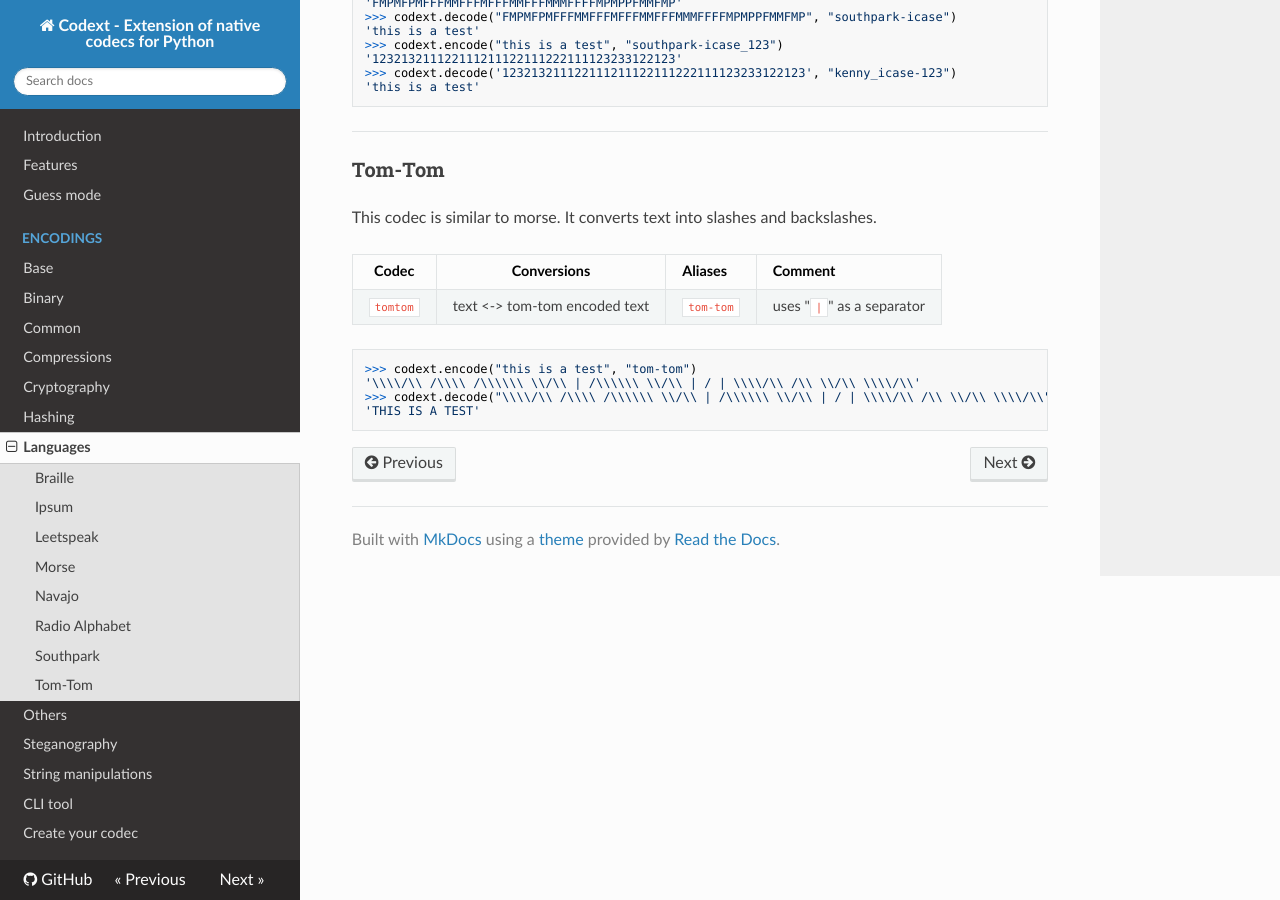
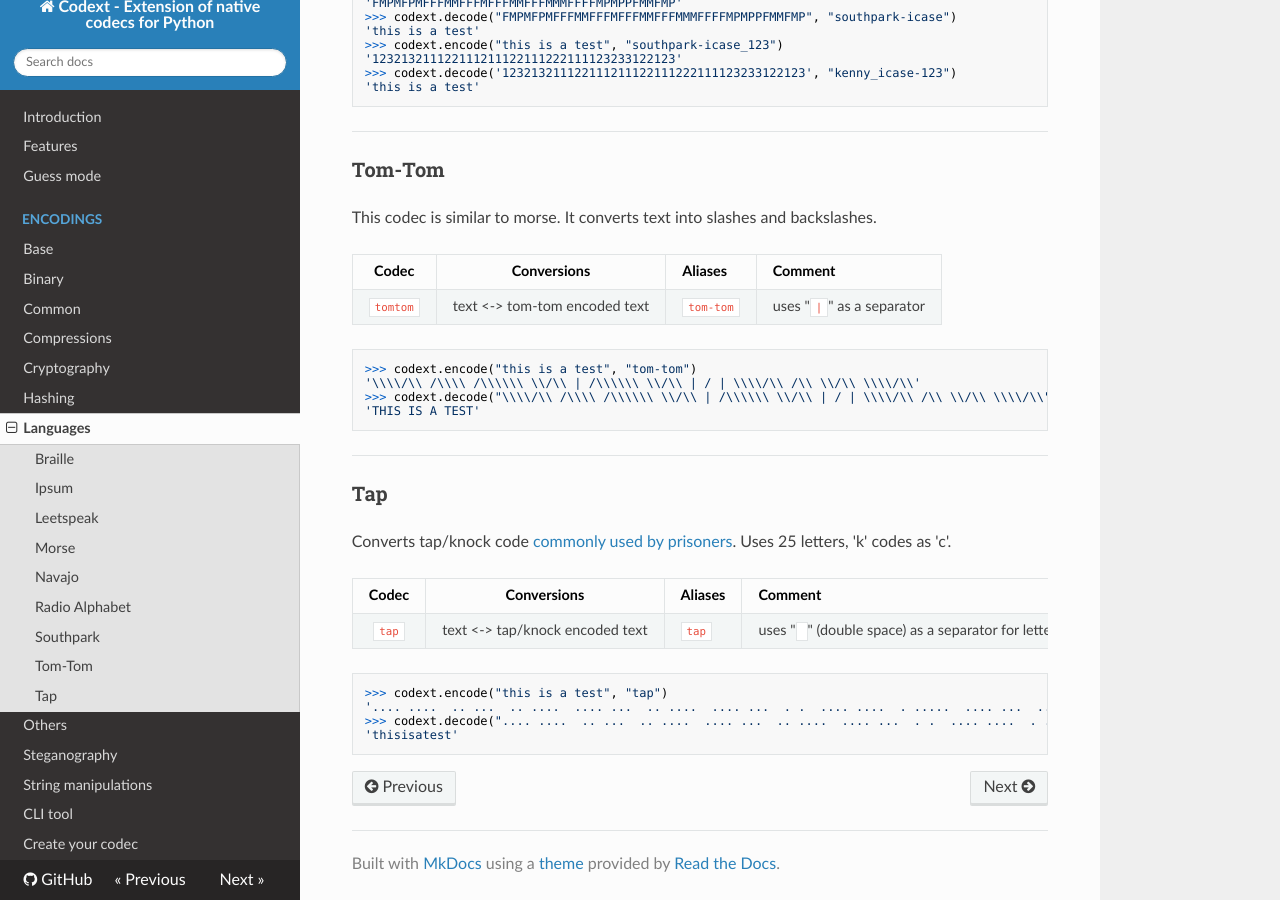
Before and after one commit to dhondta/python-codext, an MkDocs documentation site: the page built from docs/enc/languages.md, in a window 1280 px wide and 900 px high, scrolled down 2806 px. Built offline with MkDocs 1.6.1, drawn with Linux system fonts in a browser that asks for light colours; nearby versions of some CDN libraries.

Commit message:
Add tap code to documentation

````diff
--- a/docs/enc/languages.md
+++ b/docs/enc/languages.md
@@ -163,3 +163,20 @@ This codec is similar to morse. It converts text into slashes and backslashes.
 >>> codext.decode("\\\\/\\ /\\\\ /\\\\\\ \\/\\ | /\\\\\\ \\/\\ | / | \\\\/\\ /\\ \\/\\ \\\\/\\", "tomtom")
 'THIS IS A TEST'
 ```
+
+-----
+
+### Tap
+
+Converts tap/knock code [commonly used by prisoners](https://en.wikipedia.org/wiki/Tap_code). Uses 25 letters, 'k' codes as 'c'.
+
+**Codec** | **Conversions** | **Aliases** | **Comment**
+:---: | :---: | --- | ---
+`tap` | text <-> tap/knock encoded text | `tap` | uses "`  `" (double space) as a separator for letters. No spaces between words after decoding.
+
+```python
+>>> codext.encode("this is a test", "tap")
+'.... ....  .. ...  .. ....  .... ...  .. ....  .... ...  . .  .... ....  . .....  .... ...  .... ....'
+>>> codext.decode(".... ....  .. ...  .. ....  .... ...  .. ....  .... ...  . .  .... ....  . .....  .... ...  .... ....", "tap")
+'thisisatest'
+```
````
Also changed, not shown: README.md (+1 -0 lines), 1 other file.
